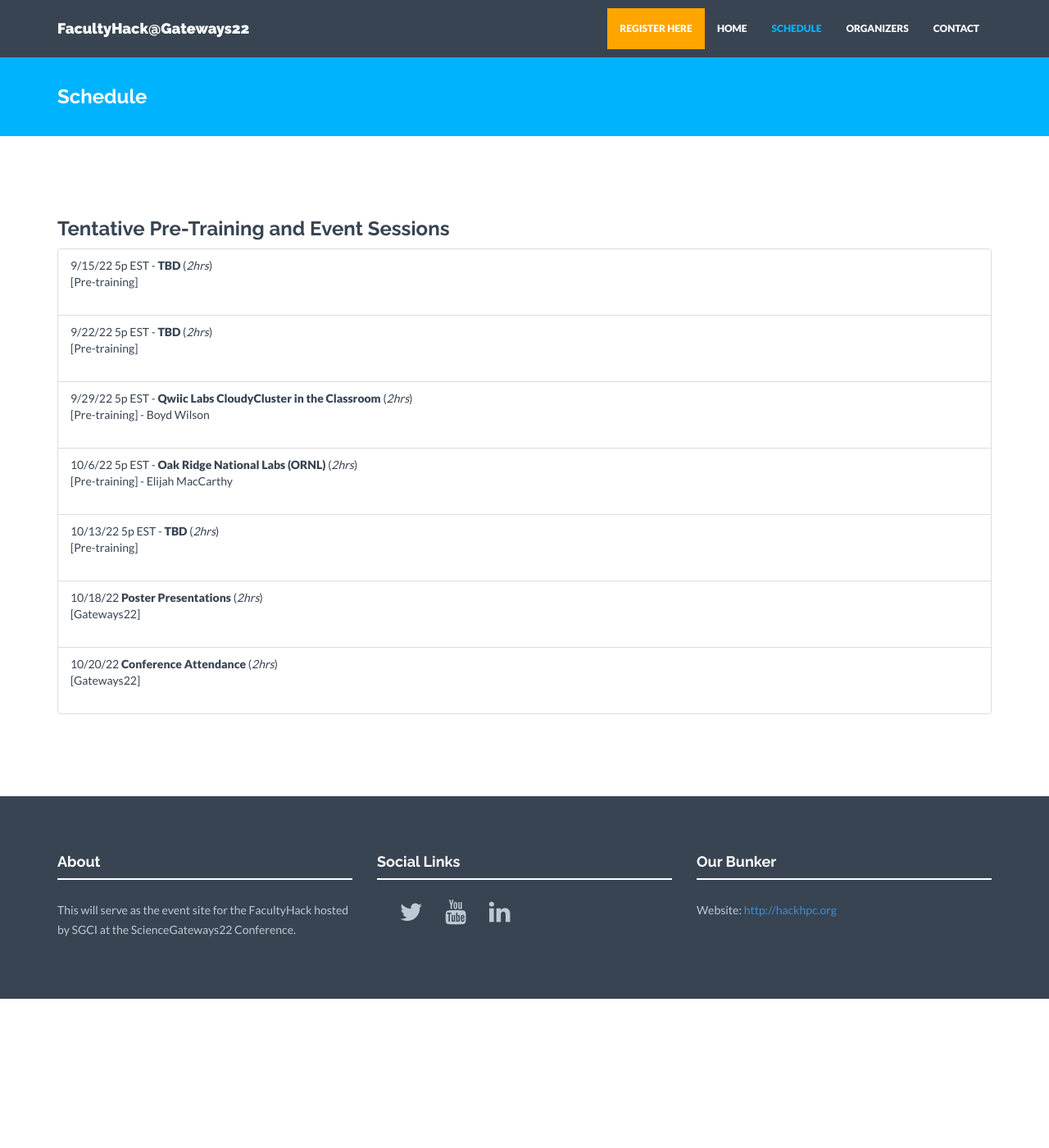
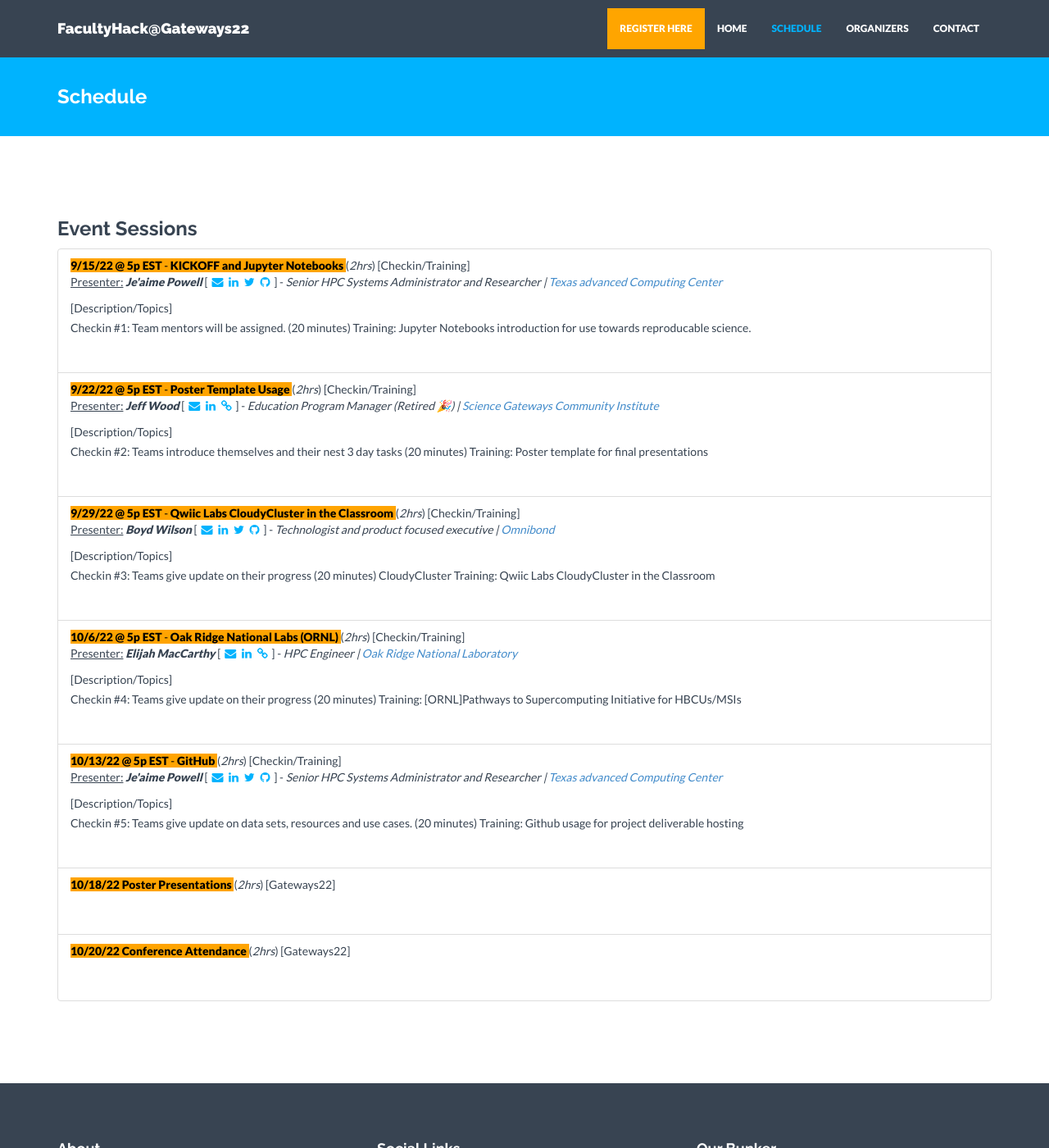
Before and after one commit to HackHPC/FacultyHack-Gateways22, a Jekyll site: the page built from schedule.html, in a window 1280 px wide and 1400 px high. Shown: the whole window at 82% size. Built offline with Jekyll 4.4.1, drawn with Linux system fonts in a browser that asks for light colours; nearby versions of some CDN libraries.

Commit message:
updated schedule and logo

```diff
--- a/_config.yml
+++ b/_config.yml
@@ -123,6 +123,7 @@
 
   - name: "Je'aime Powell"
     position: "Texas advanced Computing Center"
+    title: "Senior HPC Systems Administrator and Researcher"
     url: https://www.tacc.utexas.edu/
     text: >
       Je’aime is a Systems Administrator and a researcher at the Texas Advanced Computing
@@ -141,6 +142,7 @@
 
   - name: Boyd Wilson
     position: Omnibond
+    title: Technologist and product focused executive
     url: http://www.omnibond.com
     text: >
       Boyd Wilson, CEO of Omnibond Systems, has extensive experience and leadership in the
--- a/_data/sessions.yml
+++ b/_data/sessions.yml
@@ -1,3 +1,6 @@
+###############################
+###   SCHEDULE
+###############################
 sessions:
 #- name:
 #  type:
@@ -11,13 +14,15 @@
 #  files:
 #  url:
 
-- name: "TBD"
-  type: "Pre-training"
-  #presenter:
+- name: "KICKOFF and Jupyter Notebooks"
+  type: "Checkin/Training"
+  presenter: "Je'aime Powell"
   date: 9/15/22
   time: 5p EST
   duration: 2hrs
-  #description: TBD
+  description: >
+    Checkin #1: Team mentors will be assigned. (20 minutes)
+    Training: Jupyter Notebooks introduction for use towards reproducable science.
   #zoomlink: TBD
   #icsfile:
   #files:
@@ -25,49 +30,58 @@
   #    location:
   #url:
 
-- name: "TBD"
-  type: "Pre-training"
-  #presenter: TBD
+- name: "Poster Template Usage"
+  type: "Checkin/Training"
+  presenter: Jeff Wood
   date: 9/22/22
   time: 5p EST
   duration: 2hrs
-  #description: TBD
+  description: >
+    Checkin #2: Teams introduce themselves and their nest 3 day tasks (20 minutes)
+    Training: Poster template for final presentations
   #zoomlink: TBD
   #icsfile:
   #files:
   #url:
 
 - name: "Qwiic Labs CloudyCluster in the Classroom"
-  type: "Pre-training"
-  presenter: Boyd Wilson
+  type: "Checkin/Training"
+  presenter: "Boyd Wilson"
   date: 9/29/22
   time: 5p EST
   duration: 2hrs
-  #description: TBD
+  description: >
+    Checkin #3: Teams give update on their progress (20 minutes)
+    CloudyCluster Training:  Qwiic Labs CloudyCluster in the Classroom
   #zoomlink: TBD
   #icsfile:
   #files:
   #url:
 
 - name: "Oak Ridge National Labs (ORNL)"
-  type: "Pre-training"
+  type: "Checkin/Training"
   presenter: "Elijah MacCarthy"
   date: 10/6/22
   time: 5p EST
   duration: 2hrs
-  #description: TBD
+  description: >
+    Checkin #4: Teams give update on their progress  (20 minutes)
+    Training: [ORNL]Pathways to Supercomputing Initiative for HBCUs/MSIs
+
   #zoomlink: TBD
   #icsfile:
   #files:
   #url:
 
-- name: "TBD"
-  type: "Pre-training"
-  #presenter: "TBD"
+- name: "GitHub"
+  type: "Checkin/Training"
+  presenter: "Je'aime Powell"
   date: 10/13/22
   time: 5p EST
   duration: 2hrs
-  #description: TBD
+  description: >
+    Checkin #5: Teams give update on data sets, resources and use cases. (20 minutes)
+    Training:  Github usage for project deliverable hosting
   #zoomlink: TBD
   #icsfile:
   #files:
@@ -96,3 +110,51 @@
   #icsfile:
   #files:
   #url:
+
+###############################
+###   PRESENTERS
+###############################
+presenters:
+- name: "Jeff Wood"
+  position: "Science Gateways Community Institute"
+  title: Education Program Manager (Retired &#127881;)
+  url: http://nia.ecsu.edu
+  social: # Ref: https://fontawesome.com/v4/icons/ for supported titles
+    - title: envelope #use for email address
+      url: mailto:wood684@gmail.com
+    - title: linkedin
+      url: https://www.linkedin.com/in/jeff-wood-684b2a13/
+    #- title: twitter
+    #  url:
+    #- title: github
+    #  url:
+    - title: link
+      url: http://nia.ecsu.edu/sp/staff/jaw/index.htm
+
+- name: "Elijah MacCarthy"
+  position: "Oak Ridge National Laboratory"
+  title: HPC Engineer
+  url: https://www.ornl.gov
+  social: # Ref: https://fontawesome.com/v4/icons/ for supported titles
+    - title: envelope #use for email address
+      url: maccarthyea@ornl.gov
+    - title: linkedin
+      url: https://www.linkedin.com/in/elijah-maccarthy-ph-d-6176b293/
+    #- title: twitter
+    #  url:
+    #- title: github
+    #  url:
+    - title: link
+      url: https://www.ornl.gov/staff-profile/elijah-maccarthy
+
+
+
+###############################
+###   TEAMS
+###############################
+#teams:
+# - teamname:
+#   members: []
+#   goals:
+#   poster:
+#   github:
--- a/_includes/schedule.html
+++ b/_includes/schedule.html
@@ -4,29 +4,68 @@
 <div class="container mtb">
 
 
-            <h3 >Tentative Pre-Training and Event Sessions</h3>
+            <h3>Event Sessions</h3>
                 <ul class="list-group">
             {% for session in site.data.sessions.sessions %}
-            <li class="list-group-item">{% if session.date %}
-                    {{ session.date }}
+            <li class="list-group-item"><mark>{% if session.date %}
+                 <strong>   {{ session.date }} </strong>
                 {% endif %}
                 {% if session.time %}
-                    {{ session.time }} -
+                <strong> @ {{ session.time }} </strong>-
                 {% endif %}
                 <strong>{{ session.name }} </strong>
+            </mark>
                 {% if session.duration %}
                     (<em>{{ session.duration }}</em>)
                 {% endif %}
-                <br>
+
                 {% if session.type %}
                     [{{ session.type }}]
                 {% endif %}
+                <br>
                 {% if session.presenter %}
-                    - {{ session.presenter }}
+                    <u>Presenter:</u> <em><strong>{{ session.presenter }}</strong></em>
+                        {% for presenter in site.data.sessions.presenters %}
+                            {% if session.presenter == presenter.name %}
+                                [
+                                {% for entry in presenter.social %}
+                                <a href="{{ entry.url }}"><i class="fa fa-{{ entry.title }}" style="font-size: 14px; padding: 2px; margin: 0px;"></i></a>
+                                {% endfor %}
+                                ]
+                                {% if presenter.position %}
+                                - <em>
+                                    {% if presenter.title %}
+                                        {{ presenter.title }}
+                                    {% endif %}
+                                |<a href="{{ presenter.url }}" target="_blank"> {{ presenter.position }} </a>
+                                </em>
+                                {% endif %}
+
+                            {% endif %}
+                        {% endfor %}
+                        {% for presenter in site.members %}
+                            {% if session.presenter == presenter.name %}
+                                [
+                                {% for entry in presenter.social %}
+                                <a href="{{ entry.url }}"><i class="fa fa-{{ entry.title }}" style="font-size: 14px; padding: 2px; margin: 0px;"></i></a>
+                                {% endfor %}
+                                ]
+                                {% if presenter.position %}
+                                - <em>
+                                    {% if presenter.title %}
+                                        {{ presenter.title }}
+                                    {% endif %}
+                                |<a href="{{ presenter.url }}" target="_blank"> {{ presenter.position }} </a>
+                                </em>
+                                {% endif %}
+
+                            {% endif %}
+                        {% endfor %}
+
                 {% endif %}
                 <br>
                 {% if session.description %}
-                    <p>
+                    <p>[Description/Topics]<br>
                         {{ session.description }}
                     </p>
                 {% endif %}
--- a/index.html
+++ b/index.html
@@ -9,7 +9,7 @@
     <div class="container">
 
         <div class="col-md-12">
-            <div class="pull-left"><img src="{{ "/assets/img/logos/2022_hack_logoV03.jpg" | prepend: site.baseurl }}"/></div>
+            <div class="pull-left"><img src="{{ "/assets/img/logos/2022_hack_logoV03.png" | prepend: site.baseurl }}" width="320px"/></div>
 
                 <h2>Overview</h2>
                 <p>
```
Also changed, not shown: assets/css/bootstrap.css, assets/img/2022_hack_logoV03.jpg (deleted), assets/img/2022_hack_logoV03.png (added), assets/img/logos/2022_hack_logoV03.jpg (deleted), assets/img/logos/2022_hack_logoV03.png (added), 11 other files.
